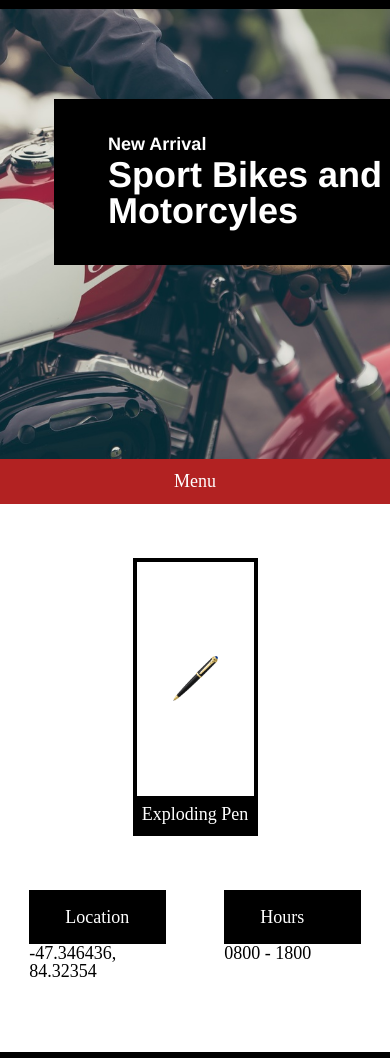
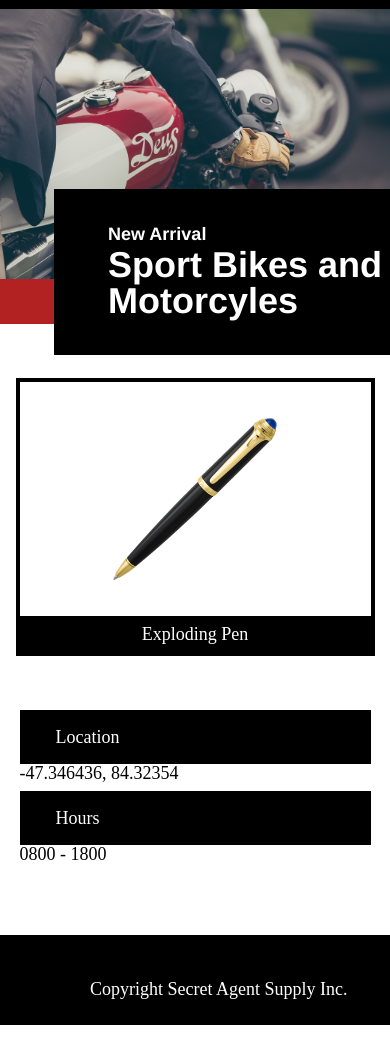
Before and after one commit to jefferyclanton/secretagentsupply, a plain HTML site: page index.html in a window 390 px wide. Shown: the part 42-1100 px from the top of the page. After the commit the page ends 1067 px from the top, so only its background shows below. Drawn offline with Linux system fonts and the light colour scheme.

Commit message:
combine 1024px media queries

```diff
--- a/resources/css/style.css
+++ b/resources/css/style.css
@@ -170,15 +170,14 @@
   .arrivals h2 {
     font-size: 1.4rem;
   }
-}
-
-@media screen and (max-width: 1024px) {
   .hidden-small {
     display: none;
   }
   .visible-small {
     display: block;
   }
+  .img3 {
+    display: none;
 }
 
 @media screen and (min-width: 1024px) {
@@ -187,12 +186,6 @@
   }
   .visible-large {
     display: flex;
-  }
-}
-
-@media screen and (max-width: 1024px) {
-  .img3 {
-    display: none;
   }
 }
 
@@ -205,12 +198,33 @@
     margin-left: auto;
     margin-right: auto;
   }
+
+  .img1 {
+    width: 90%;
+  }
+
   .img2 {
     display: none;
   }
+  .banner {
+    height: 15rem;
+    width: auto;
+  }
   .arrivals-box  {
     position: relative;
-    top: 5rem;
+    top: 10rem;
     left: 3rem;
   }
+  .info {
+    display: flex;
+    flex-direction: column;
+    align-items: center;
+  }
+  .location {
+    width: 90%;
+    margin-bottom: 0.5rem;
+  }
+  .hours {
+    width: 90%;
+  }
 }
```
